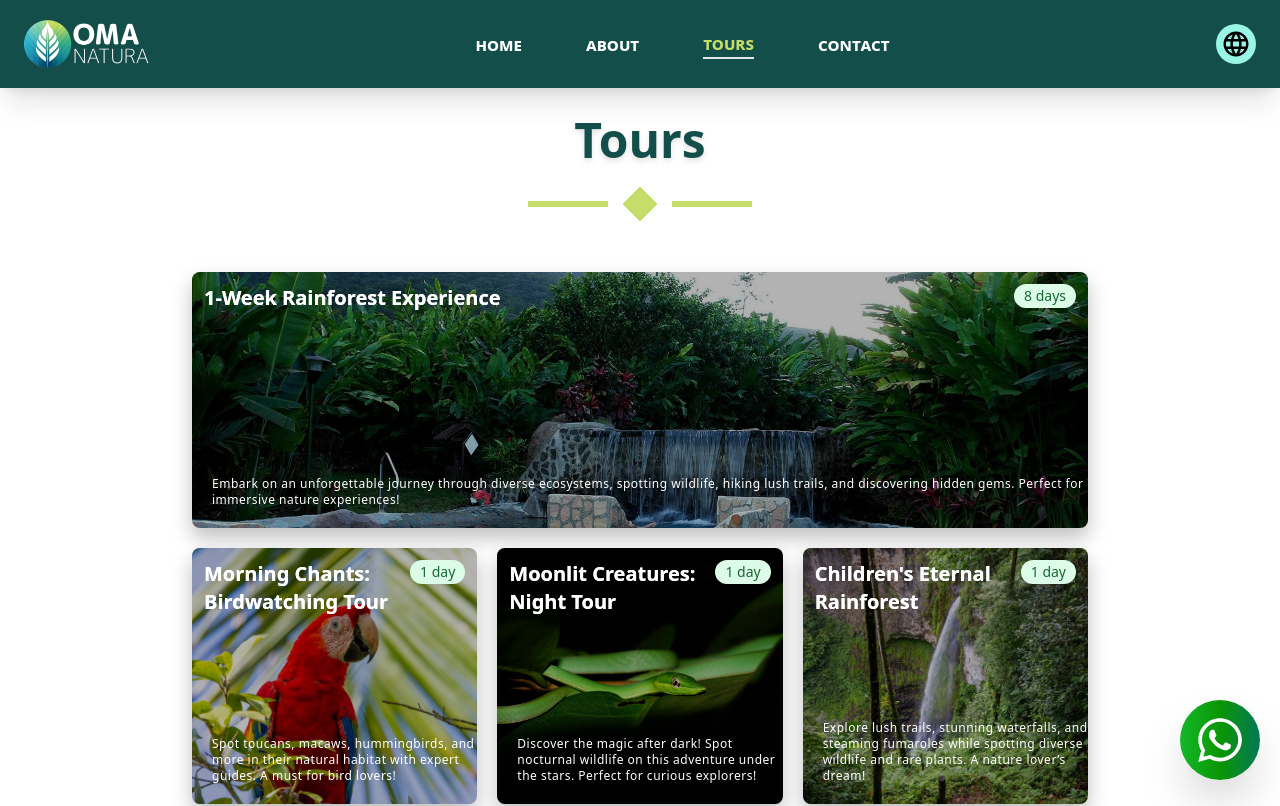
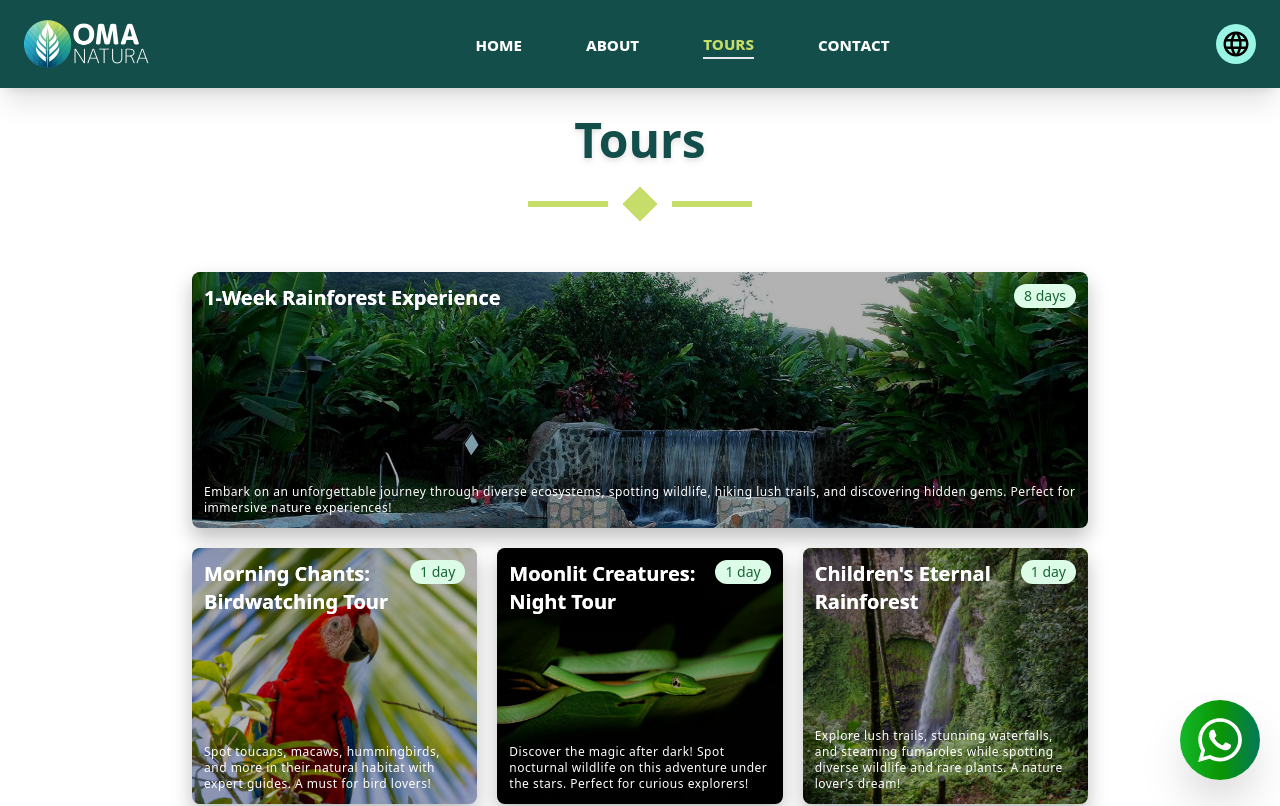
Before and after one commit to omanatura/website, a Next.js app: page /en/tours in a window 1280 px wide. Shown: the top 806 px of the page. Built offline with nearby package versions, Linux system fonts and the light colour scheme.

Commit message:
Card Tour small fix

```diff
--- a/components/cards/CardTour.css
+++ b/components/cards/CardTour.css
@@ -15,12 +15,11 @@
   }
 
   .card-tour p {
-    @apply leading-4;
+    @apply leading-4 mb-3 px-3;
     color: white;
     font-weight: 400;
     font-size: 16px;
     align-self: end;
-    margin: 0 0 20px 20px;
     letter-spacing: 0.5px;
   }
 
```
